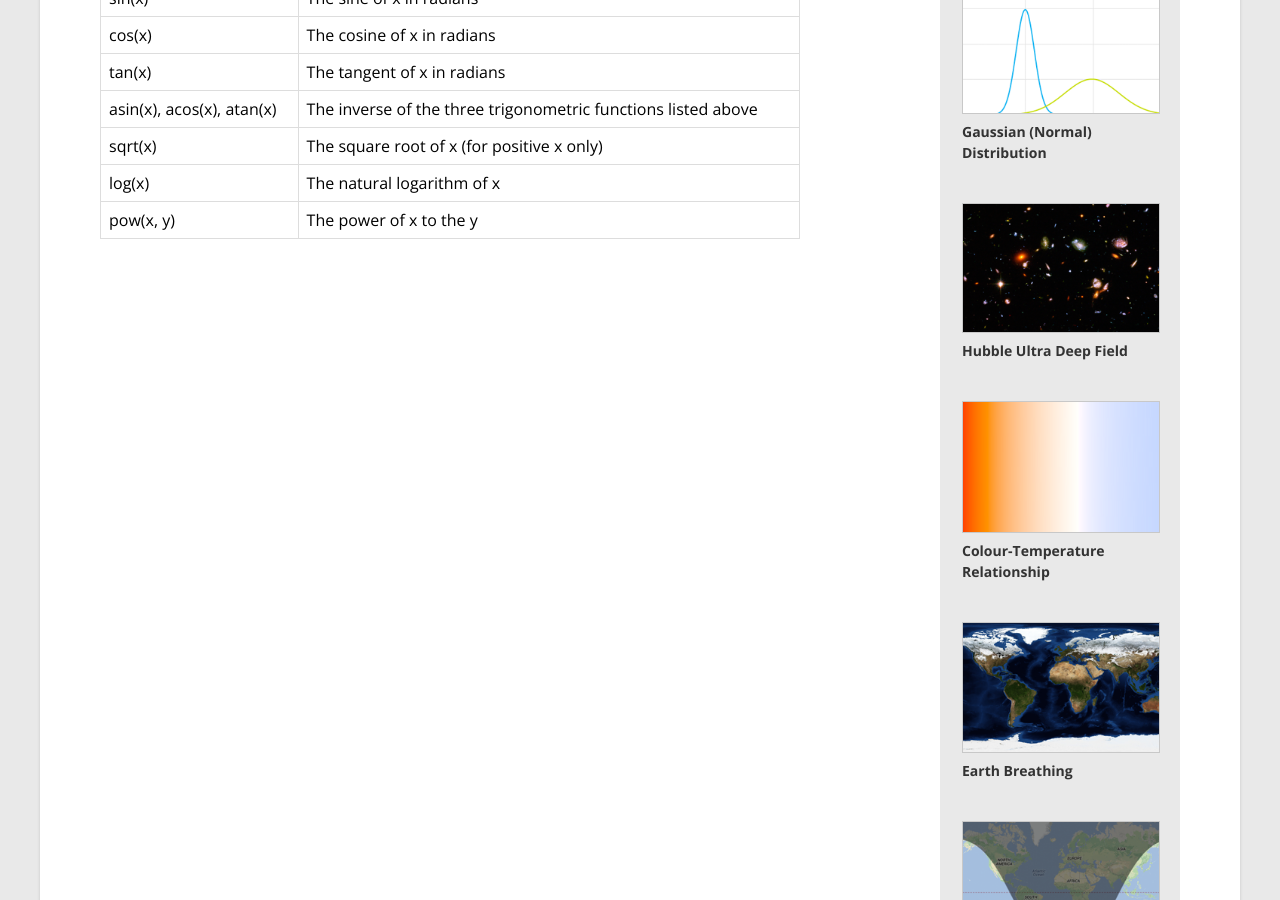
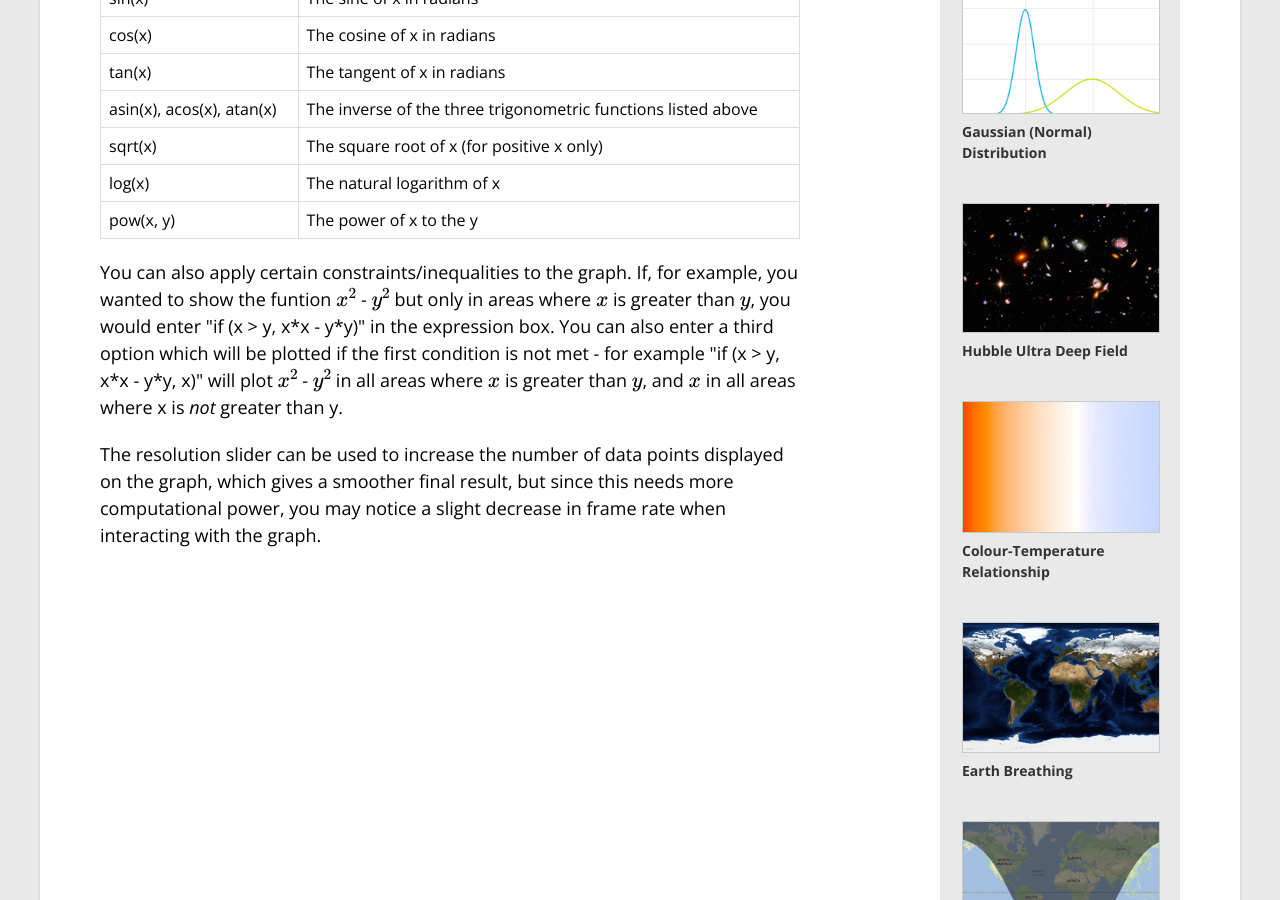
Before and after one commit to edwardball/academo.org, a Jekyll site: the page built from demos/3d-surface-plotter/index.html, in a window 1280 px wide and 900 px high, scrolled down 1477 px. Built offline with Jekyll 4.4.1, drawn with Linux system fonts in a browser that asks for light colours; nearby versions of some CDN libraries; Markdown is read by kramdown in place of the engine named in the settings; formulas are drawn with MathJax 3; comment, search, counter and statistics services are not loaded; some of the changed lines change nothing that is shown.

Commit message:
Update 3D surface plotter demo to deal with inequalities etc

```diff
--- a/demos/3d-surface-plotter/demo.js
+++ b/demos/3d-surface-plotter/demo.js
@@ -15,6 +15,13 @@
 				title: "y Range (min, max)",
 				value: "-50, 50",
 				type: "userInputString"
+			},
+			resolution: {
+				title: "Resolution",
+				value: 25,
+				range: [1, 100],
+				resolution: 1,
+				input: "hidden"
 			},
 			calculate: {
 				title: "Calculate",
@@ -104,7 +111,8 @@
 			var steps = 50;  // number of datapoints will be steps*steps
 			var axisMax = 314;
 			var axisStep = axisMax / steps;
-			var numberOfSteps = 25;
+			// var numberOfSteps = 25;
+			var numberOfSteps = this.ui.resolution.value;
 			xRange = this.ui.xRange.value.split(",");
 			yRange = this.ui.yRange.value.split(",");
 			xRange[0] = parseFloat(xRange[0]);
@@ -130,14 +138,19 @@
 			if (rangeError == 0){
 				for (var x = xRange[0] ; x <= xRange[1] ; x+=xInterval) {
 					for (var y = yRange[0]; y <= yRange[1]; y+=yInterval) {
+						// if (x > y){
 							r = Math.sqrt(x*x + y*y)/50 ;
 							var value = this.expr.evaluate({x:x, y:y});
-						if (isNaN(value)){
+							if (typeof value == "undefined"){
+
+							} else if (isNaN(value)){
 								nanCount++;
 								// console.log(value, x, y);
 							} else {
 								this.data.add({id:counter++,x:x,y:y,z:value,style:value});
 							}
+
+						// }
 					}
 				}
 				this.graph3d.setData(this.data);
--- a/demos/3d-surface-plotter/index.html
+++ b/demos/3d-surface-plotter/index.html
@@ -6,6 +6,7 @@
 blurb: An online tool to create 3D plots of surfaces.
 stylesheets: [vis.css, styles.css]
 scripts: [parser.js, vis.min.js, demo.js]
+latex: true
 ---
 
 <div id="visualization"></div>
@@ -17,3 +18,11 @@
 </p>
 
 {% include expression_table.html %}
+
+<p>
+	You can also apply certain constraints/inequalities to the graph. If, for example, you wanted to show the funtion \(x^2\) - \(y^2\) but only in areas where \(x\) is greater than \(y\), you would enter "if (x > y, x*x - y*y)" in the expression box. You can also enter a third option which will be plotted if the first condition is not met - for example "if (x > y, x*x - y*y, x)" will plot \(x^2\) - \(y^2\) in all areas where \( x \) is greater than  \( y\), and \(x \) in all areas where x is <em>not</em> greater than y.
+</p>
+
+<p>
+	The resolution slider can be used to increase the number of data points displayed on the graph, which gives a smoother final result, but since this needs more computational power, you may notice a slight decrease in frame rate when interacting with the graph.
+</p>
--- a/demos/3d-surface-plotter/parser.js
+++ b/demos/3d-surface-plotter/parser.js
@@ -92,6 +92,29 @@
 		return v;
 	}
 
+	function hasValue(values, index) {
+		var parts = index.split(/\./);
+		var value = values;
+		var part;
+		while (part = parts.shift()) {
+			if (!(part in value)) {
+				return false;
+			}
+			value = value[part];
+		}
+		return true;
+	}
+
+	function getValue(values, index) {
+		var parts = index.split(/\./);
+		var value = values;
+		var part;
+		while (part = parts.shift()) {
+			value = value[part];
+		}
+		return value;
+	}
+
 	Expression.prototype = {
 		simplify: function (values) {
 			values = values || {};
@@ -109,8 +132,8 @@
 				if (type_ === TNUMBER) {
 					nstack.push(item);
 				}
-				else if (type_ === TVAR && (item.index_ in values)) {
-					item = new Token(TNUMBER, 0, 0, values[item.index_]);
+				else if (type_ === TVAR && hasValue(values, item.index_)) {
+					item = new Token(TNUMBER, 0, 0, getValue(values, item.index_));
 					nstack.push(item);
 				}
 				else if (type_ === TOP2 && nstack.length > 1) {
@@ -189,11 +212,11 @@
 					nstack.push(f(n1, n2));
 				}
 				else if (type_ === TVAR) {
-					if (item.index_ in values) {
-						nstack.push(values[item.index_]);
+					if (hasValue(values, item.index_)) {
+						nstack.push(getValue(values, item.index_));
 					}
-					else if (item.index_ in this.functions) {
-						nstack.push(this.functions[item.index_]);
+					else if (hasValue(this.functions, item.index_)) {
+						nstack.push(getValue(this.functions, item.index_));
 					}
 					else {
 						throw new Error("undefined variable: " + item.index_);
@@ -319,14 +342,63 @@
 	function concat(a, b) {
 		return "" + a + b;
 	}
-
+	function equal(a, b) {
+		return a == b;
+	}
+	function notEqual(a, b) {
+		return a != b;
+	}
+	function greaterThan(a, b) {
+		return a > b;
+	}
+	function lessThan(a, b) {
+		return a < b;
+	}
+	function greaterThanEqual(a, b) {
+		return a >= b;
+	}
+	function lessThanEqual(a, b) {
+		return a <= b;
+	}
+	function andOperator(a, b) {
+		return Boolean(a && b);
+	}
+	function orOperator(a, b) {
+		return Boolean(a || b);
+	}
+	function sinh(a) {
+		return Math.sinh ? Math.sinh(a) : ((Math.exp(a) - Math.exp(-a)) / 2);
+	}
+	function cosh(a) {
+		return Math.cosh ? Math.cosh(a) : ((Math.exp(a) + Math.exp(-a)) / 2);
+	}
+	function tanh(a) {
+		if (Math.tanh) return Math.tanh(a);
+		if(a === Infinity) return 1;
+		if(a === -Infinity) return -1;
+		return (Math.exp(a) - Math.exp(-a)) / (Math.exp(a) + Math.exp(-a));
+	}
+	function asinh(a) {
+		if (Math.asinh) return Math.asinh(a);
+		if(a === -Infinity) return a;
+		return Math.log(a + Math.sqrt(a * a + 1));
+	}
+	function acosh(a) {
+		return Math.acosh ? Math.acosh(a) : Math.log(a + Math.sqrt(a * a - 1));
+	}
+	function atanh(a) {
+		return Math.atanh ? Math.atanh(a) : (Math.log((1+a)/(1-a)) / 2);
+	}
 	function log10(a) {
 	      return Math.log(a) * Math.LOG10E;
 	}
 	function neg(a) {
 		return -a;
 	}
-
+	function trunc(a) {
+		if(Math.trunc) return Math.trunc(a);
+		else return a < 0 ? Math.ceil(a) : Math.floor(a);
+	}
 	function random(a) {
 		return Math.random() * (a || 1);
 	}
@@ -340,8 +412,21 @@
 	}
 
 	// TODO: use hypot that doesn't overflow
-	function pyt(a, b) {
-		return Math.sqrt(a * a + b * b);
+	function hypot() {
+		if(Math.hypot) return Math.hypot.apply(this, arguments);
+		var y = 0;
+		var length = arguments.length;
+		for (var i = 0; i < length; i++) {
+			if (arguments[i] === Infinity || arguments[i] === -Infinity) {
+				return Infinity;
+			}
+			y += arguments[i] * arguments[i];
+		}
+		return Math.sqrt(y);
+	}
+
+	function condition(cond, yep, nope) {
+		return cond ? yep : nope;
 	}
 
 	function append(a, b) {
@@ -372,6 +457,12 @@
 			"asin": Math.asin,
 			"acos": Math.acos,
 			"atan": Math.atan,
+			"sinh": sinh,
+			"cosh": cosh,
+			"tanh": tanh,
+			"asinh": asinh,
+			"acosh": acosh,
+			"atanh": atanh,
 			"sqrt": Math.sqrt,
 			"log": Math.log,
 			"lg" : log10,
@@ -380,6 +471,7 @@
 			"ceil": Math.ceil,
 			"floor": Math.floor,
 			"round": Math.round,
+			"trunc": trunc,
 			"-": neg,
 			"exp": Math.exp
 		};
@@ -392,7 +484,15 @@
 			"%": mod,
 			"^": Math.pow,
 			",": append,
-			"||": concat
+			"||": concat,
+			"==": equal,
+			"!=": notEqual,
+			">": greaterThan,
+			"<": lessThan,
+			">=": greaterThanEqual,
+			"<=": lessThanEqual,
+			"and": andOperator,
+			"or": orOperator
 		};
 
 		this.functions = {
@@ -400,9 +500,11 @@
 			"fac": fac,
 			"min": Math.min,
 			"max": Math.max,
-			"pyt": pyt,
+			"hypot": hypot,
+			"pyt": hypot, // backward compat
 			"pow": Math.pow,
-			"atan2": Math.atan2
+			"atan2": Math.atan2,
+			"if": condition
 		};
 
 		this.consts = {
@@ -428,6 +530,12 @@
 		asin: Math.asin,
 		acos: Math.acos,
 		atan: Math.atan,
+		sinh: sinh,
+		cosh: cosh,
+		tanh: tanh,
+		asinh: asinh,
+		acosh: acosh,
+		atanh: atanh,
 		sqrt: Math.sqrt,
 		log: Math.log,
 		lg: log10,
@@ -436,14 +544,17 @@
 		ceil: Math.ceil,
 		floor: Math.floor,
 		round: Math.round,
+		trunc: trunc,
 		random: random,
 		fac: fac,
 		exp: Math.exp,
 		min: Math.min,
 		max: Math.max,
-		pyt: pyt,
+		hypot: hypot,
+		pyt: hypot, // backward compat
 		pow: Math.pow,
 		atan2: Math.atan2,
+		"if": condition,
 		E: Math.E,
 		PI: Math.PI
 	};
@@ -611,6 +722,7 @@
 		error_parsing: function (column, msg) {
 			this.success = false;
 			this.errormsg = "parse error [column " + (column) + "]: " + msg;
+			this.column = column;
 			throw new Error(this.errormsg);
 		},
 
@@ -745,37 +857,98 @@
 		isOperator: function () {
 			var code = this.expression.charCodeAt(this.pos);
 			if (code === 43) { // +
-				this.tokenprio = 0;
+				this.tokenprio = 2;
 				this.tokenindex = "+";
 			}
 			else if (code === 45) { // -
-				this.tokenprio = 0;
+				this.tokenprio = 2;
 				this.tokenindex = "-";
+			}
+			else if (code === 62) { // >
+				if (this.expression.charCodeAt(this.pos + 1) === 61) {
+					this.pos++;
+					this.tokenprio = 1;
+					this.tokenindex = ">=";
+				} else {
+					this.tokenprio = 1;
+					this.tokenindex = ">";
+				}
+			}
+			else if (code === 60) { // <
+				if (this.expression.charCodeAt(this.pos + 1) === 61) {
+					this.pos++;
+					this.tokenprio = 1;
+					this.tokenindex = "<=";
+				} else {
+					this.tokenprio = 1;
+					this.tokenindex = "<";
+				}
 			}
 			else if (code === 124) { // |
 				if (this.expression.charCodeAt(this.pos + 1) === 124) {
 					this.pos++;
-					this.tokenprio = 0;
+					this.tokenprio = 1;
 					this.tokenindex = "||";
 				}
 				else {
 					return false;
 				}
 			}
+			else if (code === 61) { // =
+				if (this.expression.charCodeAt(this.pos + 1) === 61) {
+					this.pos++;
+					this.tokenprio = 1;
+					this.tokenindex = "==";
+				}
+				else {
+					return false;
+				}
+			}
+			else if (code === 33) { // !
+				if (this.expression.charCodeAt(this.pos + 1) === 61) {
+					this.pos++;
+					this.tokenprio = 1;
+					this.tokenindex = "!=";
+				}
+				else {
+					return false;
+				}
+			}
+			else if (code === 97) { // a
+				if (this.expression.charCodeAt(this.pos + 1) === 110 && this.expression.charCodeAt(this.pos + 2) === 100) { // n && d
+					this.pos++;
+					this.pos++;
+					this.tokenprio = 0;
+					this.tokenindex = "and";
+				}
+				else {
+					return false;
+				}
+			}
+			else if (code === 111) { // o
+				if (this.expression.charCodeAt(this.pos + 1) === 114) { // r
+					this.pos++;
+					this.tokenprio = 0;
+					this.tokenindex = "or";
+				}
+				else {
+					return false;
+				}
+			}
 			else if (code === 42 || code === 8729 || code === 8226) { // * or ∙ or •
-				this.tokenprio = 1;
+				this.tokenprio = 3;
 				this.tokenindex = "*";
 			}
 			else if (code === 47) { // /
-				this.tokenprio = 2;
+				this.tokenprio = 4;
 				this.tokenindex = "/";
 			}
 			else if (code === 37) { // %
-				this.tokenprio = 2;
+				this.tokenprio = 4;
 				this.tokenindex = "%";
 			}
 			else if (code === 94) { // ^
-				this.tokenprio = 3;
+				this.tokenprio = 5;
 				this.tokenindex = "^";
 			}
 			else {
@@ -894,7 +1067,7 @@
 			for (var i = this.pos; i < this.expression.length; i++) {
 				var c = this.expression.charAt(i);
 				if (c.toUpperCase() === c.toLowerCase()) {
-					if (i === this.pos || (c != '_' && (c < '0' || c > '9'))) {
+					if (i === this.pos || (c != '_' && c != '.' && (c < '0' || c > '9'))) {
 						break;
 					}
 				}
```
Lines whose indentation alone changed are shown as unchanged.
